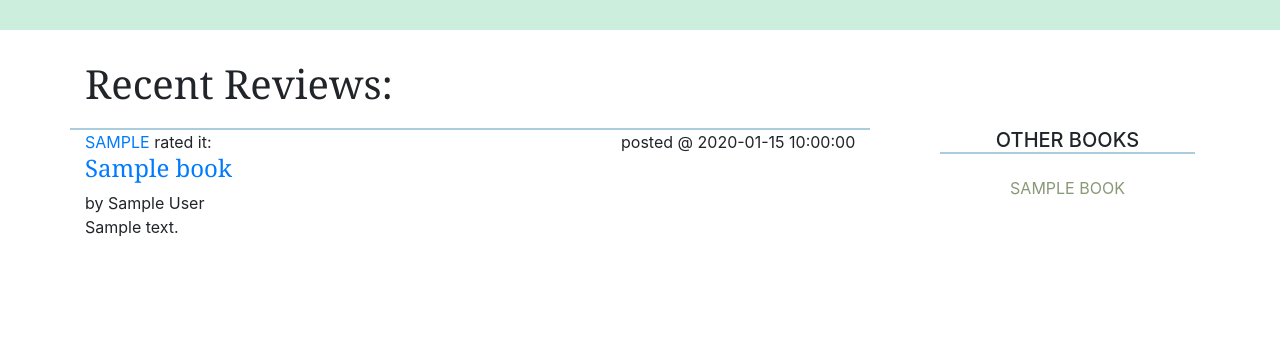
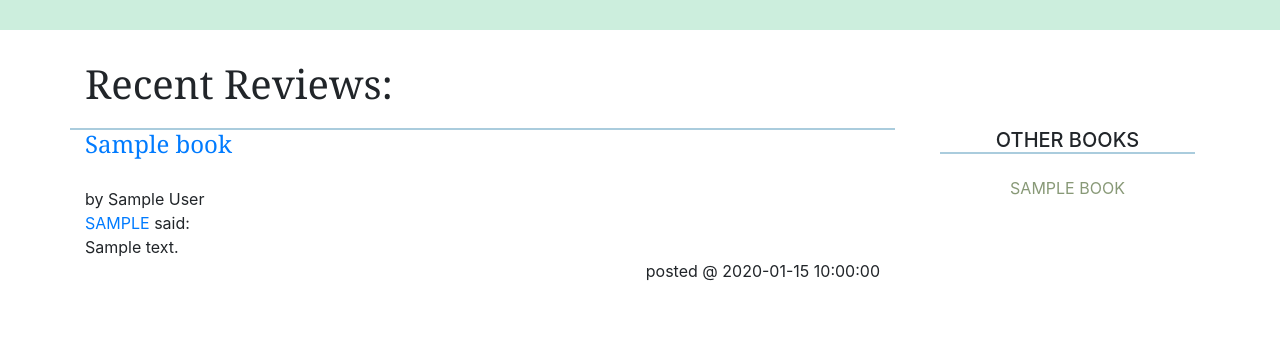
Before and after one commit to kellikells/Book-Reviews, a Flask app: page /booksPage in a window 1280 px wide. Shown: the part 56-419 px from the top of the page. Run offline with Flask 2, Linux system fonts and the light colour scheme; the visitor is signed in with stand-in values (Sample User, id 1); tables that the repository leaves empty hold one stand-in row (values such as "Sample post"); some libraries are stand-ins or nearby versions.

Commit message:
rearranged books.html for review left hand side

```diff
--- a/templates/books.html
+++ b/templates/books.html
@@ -60,35 +60,46 @@
         <div class="row">
 
             <!-- ------------------ Left column -------------------- -->
-            <div class="col-9">
+            <div class="col-9" style="max-width:95%; padding-right: 45px;">
                 <!-- <h1 id="myFont" style="margin-bottom: 20px;">Recent Reviews:</h1> -->
 
                 <!-- LOOP FOR LAST 3 REVIEWS -->
 
                 {% for review in results %}
-                <div class="row" style="margin-bottom: 20px; border-top: solid 2px #acd; max-width:97%;">
+                <div class="row" style="margin-bottom: 20px; border-top: solid 2px #acd;">
                     <div class="col">
-
-
+                        <!-- book title as link -->
+                        <a href="/get_book_review/{{ review.book_id }}">
+                            <h4 id="myFont">{{ review.title|capitalize }}</h4>
+                        </a>
+                    </div>
+                </div>
+                <div class="row">
+                    <div class="col">
+                        by {{ review.author_name }}
+                    </div>
+                </div>
                 <div class="row" style="justify-content: space-between; align-items: flex-end;">
                     <div class="col">
 
                         <!-- user alias as a link  -->
-                                <a href="/getUser/{{ review.user_id }}">{{ review.alias|upper }}</a> rated it:
+                        <a href="/getUser/{{ review.user_id }}">{{ review.alias|upper }}</a> said:
+                    </div>
+
+
+                    <div class="col-3" style="text-align:right;">
                         <span style="font-size:10px;">
 
                             <!-- rating -->
                             {% if review.rating == '1' %}
                             <i class="material-icons">star</i><i class="material-icons">star_outline</i><i
-                                        class="material-icons">star_outline</i><i
-                                        class="material-icons">star_outline</i><i
+                                class="material-icons">star_outline</i><i class="material-icons">star_outline</i><i
                                 class="material-icons">star_outline</i>
                             {% endif %}
 
                             {% if review.rating == '2' %}
                             <i class="material-icons">star</i><i class="material-icons">star</i><i
-                                        class="material-icons">star_outline</i><i
-                                        class="material-icons">star_outline</i><i
+                                class="material-icons">star_outline</i><i class="material-icons">star_outline</i><i
                                 class="material-icons">star_outline</i>
                             {% endif %}
 
@@ -111,35 +122,19 @@
                             {% endif %}
                         </span>
                     </div>
+                </div>
+                <div class="row">
+                    <div class="col">
+                        <!-- review content -->
+                        {{ review.content }}
+                    </div>
+                </div>
+                <div class="row">
                     <div class="col" style="text-align: right;">
                         <!-- comment's timestamp  -->
                         posted @ {{ review.updated_at }}
                     </div>
                 </div>
-                        <div class="row">
-                            <div class="col">
-                                <!-- book title as link -->
-                                <a href="/get_book_review/{{ review.book_id }}">
-                                    <h4 id="myFont">{{ review.title|capitalize }}</h4>
-                                </a>
-                            </div>
-                        </div>
-                        <div class="row">
-                            <div class="col">
-                                by {{ review.author_name }}
-                            </div>
-                        </div>
-
-                        <div class="row">
-                            <div class="col">
-                                <!-- review content -->
-                                {{ review.content }}
-                            </div>
-
-                        </div>
-                    </div>
-                </div>
-
                 {% endfor %}
             </div>
 
```
Lines whose indentation alone changed are shown as unchanged.
